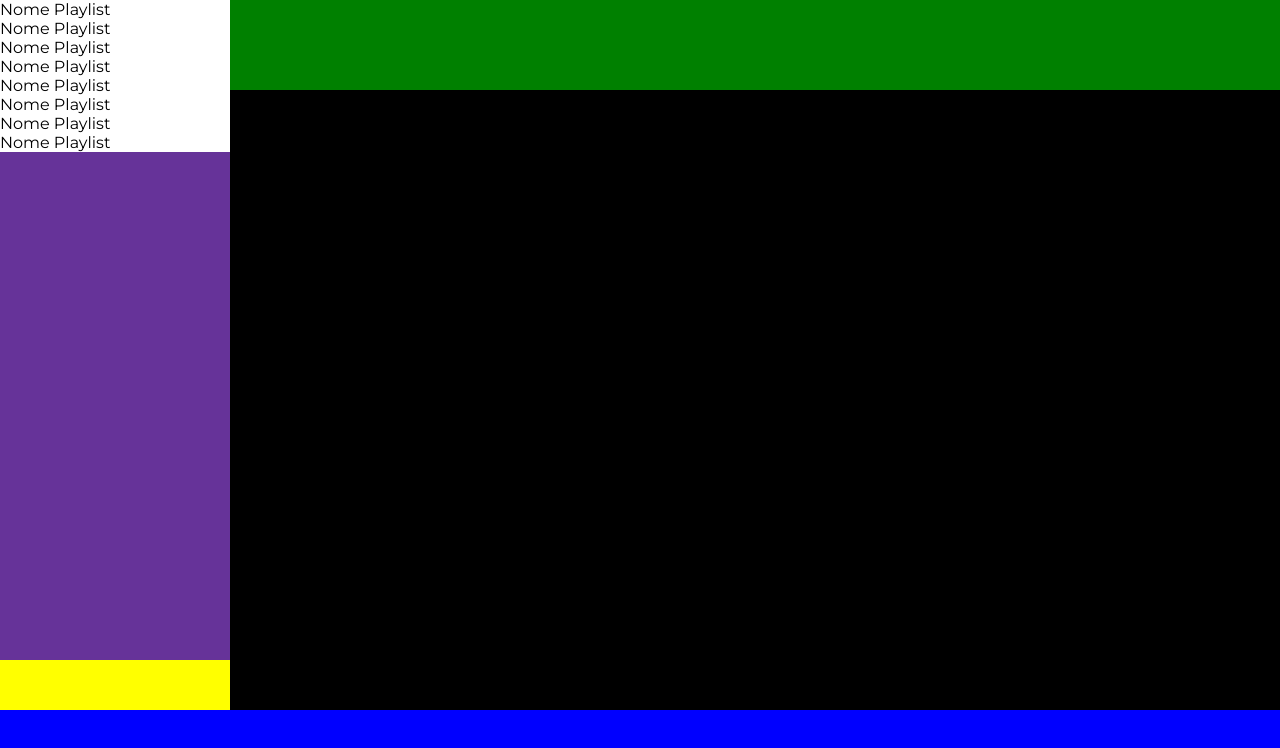
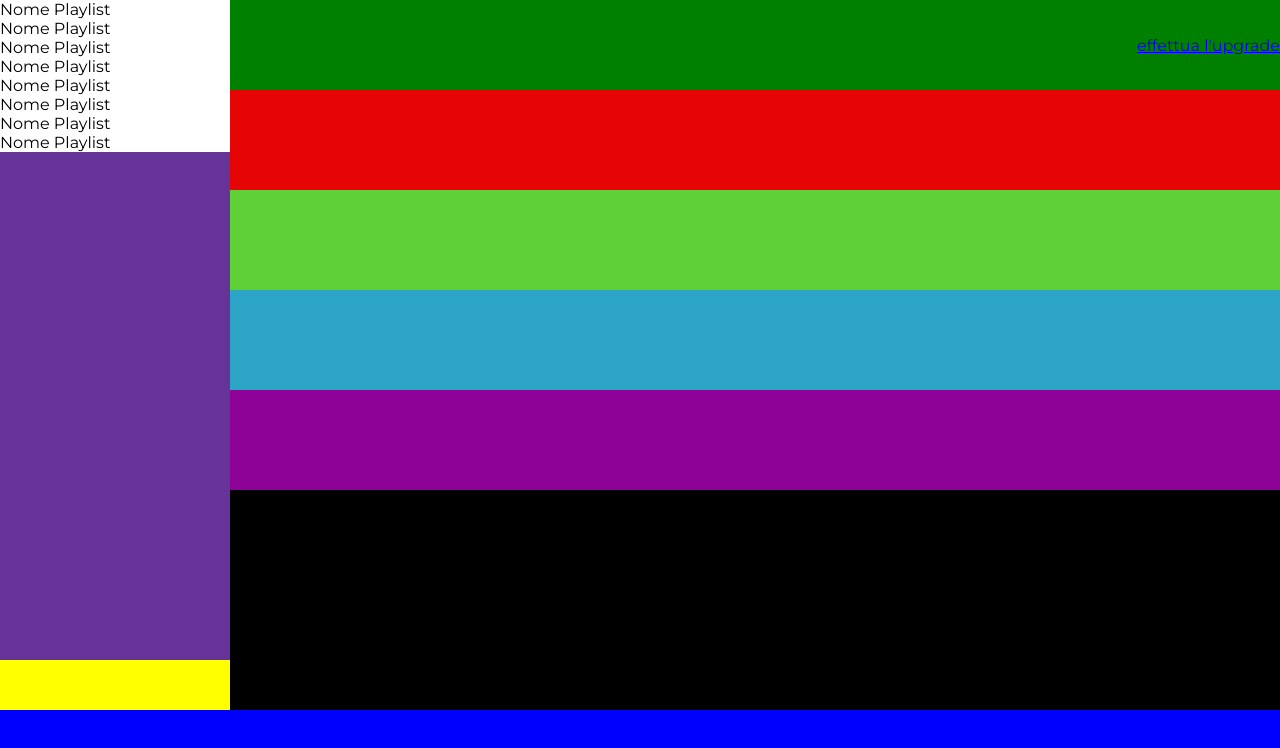
Before and after one commit to PirasSalvatore/html-css-spotifyweb, a plain HTML site: page index.html in a window 1280 px wide. Drawn offline with Linux system fonts and the light colour scheme.

Commit message:
add miscrostuctrure upgrade & content, add roules overflow in content

```diff
--- a/asset/css/style.css
+++ b/asset/css/style.css
@@ -39,6 +39,28 @@
 
     .content {
         background-color: black;
+
+        .category {
+            min-height: 100px;
+            background-color: #e60505;
+        }
+
+        .recently {
+            min-height: 100px;
+            background-color: #60d037;
+        }
+
+        .crate-for {
+            min-height: 100px;
+            background-color: #2ba4c6;
+
+        }
+
+        .popular {
+            min-height: 100px;
+            background-color: #8d0297;
+
+        }
     }
 }
 
@@ -98,20 +120,46 @@
     }
 }
 
+/* end sidebar */
+
 .container {
     width: calc(100vw - var(--width-sidebar));
     height: calc(100vh - var(--height-footer));
 }
 
+/* end container */
+
+
 .upgrade {
     height: var(--height-header);
     width: calc(100vw - var(--width-sidebar));
+
+    display: flex;
+    justify-content: end;
+    align-items: center;
+
+
 }
+
+/* end upgrade */
+
 
 .content {
     height: calc(100vh - (var(--height-footer) + var(--height-header)));
     width: calc(100vw - var(--width-sidebar));
+    overflow-y: auto;
+
+    .category {}
+
+    .recently {}
+
+    .crate-for {}
+
+    .popular {}
 }
+
+/* end content */
+
 
 /* #endregion main*/
 
--- a/index.html
+++ b/index.html
@@ -51,9 +51,22 @@
 
             <div class="container">
 
-                <div class="upgrade"></div>
+                <div class="upgrade">
 
-                <div class="content"></div>
+                    <div class="btn">
+                        <a href="#">effettua l'upgrade</a>
+                    </div>
+
+                </div>
+
+                <div class="content">
+
+                    <div class="category"></div>
+                    <div class="recently"></div>
+                    <div class="crate-for"></div>
+                    <div class="popular"></div>
+
+                </div>
 
             </div>
 
```
